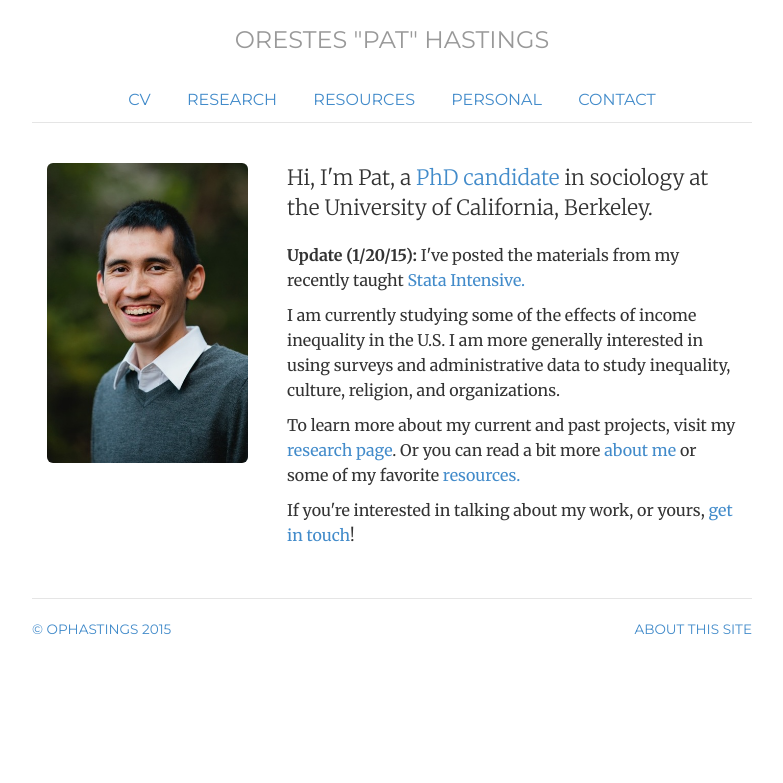
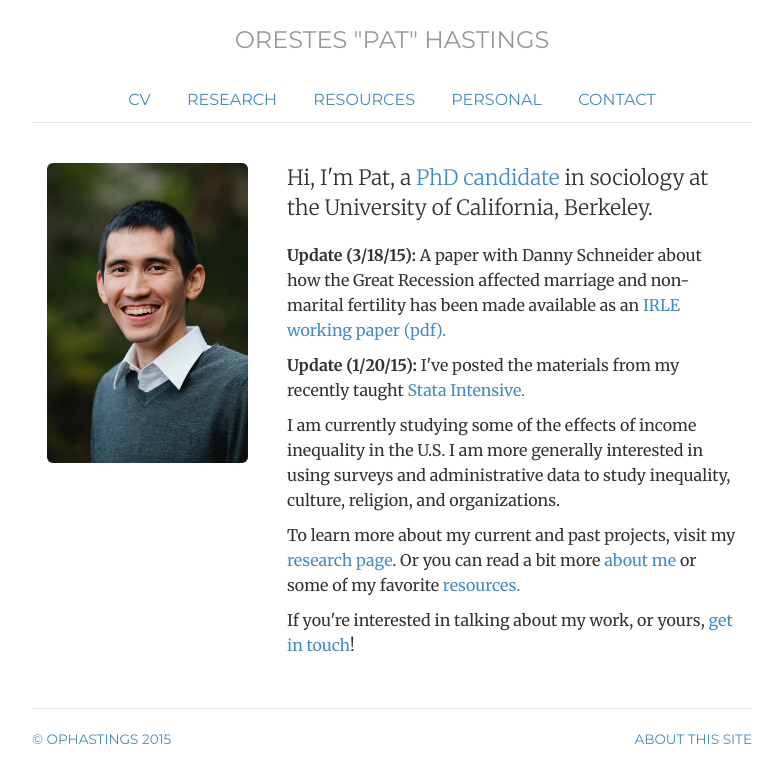
Before and after one commit to ophastings/ophastings.github.io, a Jekyll site: the page built from index.html, in a window 1280 px wide. Shown: the top 783 px of the page, without its empty margins (248-1031 px from the left). Built offline with Jekyll 4.4.1, drawn with Linux system fonts in a browser that asks for light colours; comment, search, counter and statistics services are not loaded.

Commit message:
update home page

```diff
--- a/index.html
+++ b/index.html
@@ -16,6 +16,11 @@ description: Website of Orestes Pat Hastings, sociology PhD candidate at UC Berk
 	<div itemscope itemtype="http://data-vocabulary.org/Person" class="col-sm-8">
 	<p class="lead">Hi, I'm Pat, a <a href="http://sociology.berkeley.edu/graduate-student/orestes-pat-hastings">PhD
 		candidate</a> in sociology at the University of California, Berkeley.</p>
+
+	<p><b>Update (3/18/15):</b> A paper with Danny Schneider about how the Great
+	Recession affected marriage and non-marital fertility has been made available as an
+	<a href="http://www.irle.berkeley.edu/workingpapers/105-15.pdf">IRLE working paper (pdf).</a></p>
+
 	<p><b>Update (1/20/15):</b> I've posted the materials from my recently taught
 		<a href="stataintensive">Stata Intensive.</a></p>
 	<p>I am currently studying some of the effects of income inequality in the U.S. I am more generally interested in using
```
